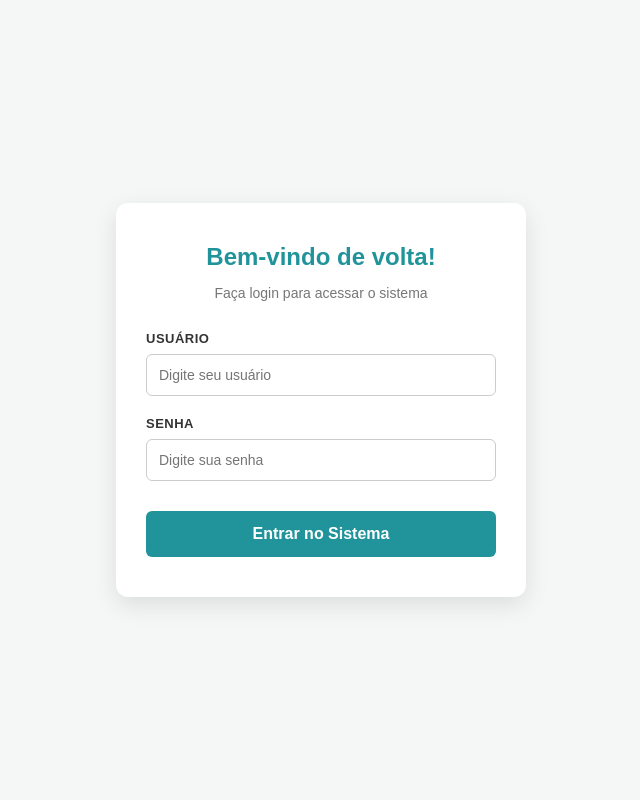
After one commit to Victor-gon-code/projeto_02, a Flask app: page /login in a window 1280 px wide. The commit adds this page. Shown: the whole page, without its empty margins (319-959 px from the left). Run offline with Flask 3, Linux system fonts and the light colour scheme.

Commit message:
sistema finalizado(somente sem o bot)

```diff
--- a/app.py
+++ b/app.py
@@ -1,15 +1,18 @@
-from flask import Flask, render_template, request, redirect, url_for
+from flask import Flask, render_template, request, redirect, url_for, session
 import csv
 from pathlib import Path
 import sqlite3
 
 app = Flask(__name__)
+app.secret_key = 'super_senha_do_dev'
 
 root_dir = Path(__file__).parent
 db_file = root_dir / 'db' / 'db.sqlite3'
 
 @app.route('/', methods = ['GET', 'POST'])
 def index():
+    if 'logado' not in session:
+        return redirect(url_for('logar'))
     if request.method == 'POST':
         nome_aluno = request.form.get('nome_post')
         cpf_aluno = request.form.get('cpf_post')
@@ -54,6 +57,8 @@ def index():
 
 @app.route('/clientes')
 def clientes():
+    if 'logado' not in session:
+        return redirect(url_for('logar'))
     connection = sqlite3.connect(db_file)
     cursor = connection.cursor()
     cursor.execute(
@@ -67,6 +72,8 @@ def clientes():
 
 @app.route ('/editar/<int:id>', methods = ['GET', 'POST'])
 def editar_cliente(id):
+    if 'logado' not in session:
+        return redirect(url_for('logar'))
     if request.method == 'POST':
         nome_aluno = request.form.get('nome_post')
         cpf_aluno = request.form.get('cpf_post')
@@ -97,9 +104,51 @@ def editar_cliente(id):
         else:
             return redirect(url_for('clientes'))
 
-    # return f'essa é a pagina de ediçao do cliente de numero {id}'
+@app.route('/excluir/<int:id>')
+def excluir_cliente(id):
+    if 'logado' not in session:
+        return redirect(url_for('logar'))
+    connection = sqlite3.connect(db_file)
+    cursor = connection.cursor()
+    cursor.execute(
+        'DELETE FROM customers WHERE id = ?',(id,)
+    )
+    connection.commit()
+    cursor.close()
+    connection.close()
+    return redirect(url_for('clientes'))
+
+@app.route('/login', methods = ['GET', 'POST'])
+def logar():
+    if request.method == 'POST':
+        usuario = request.form.get('login_post')
+        senha = request.form.get('senha_post')
+        connection = sqlite3.connect(db_file)
+        cursor = connection.cursor()
+        cursor.execute(
+            'SELECT * FROM logins WHERE usuário = ? and senha = ?',
+            (usuario, senha )
+        )
+        login = cursor.fetchone()
+        cursor.close()
+        connection.close()
+        if login:
+            session['logado'] = True
+            return redirect(url_for('clientes'))
+        else:
+            return render_template('login.html', erro = 'Usuário ou senha inválido(s)')
+
+    else:
+        return render_template('login.html')
+
+@app.route('/logout')
+def sair():
+    session.clear()
+    return redirect(url_for('logar'))
+
+
 
 
 
 if __name__ == '__main__':
-    app.run(debug=True)
+    app.run()
--- /dev/null
+++ b/static/login.css
@@ -0,0 +1,92 @@
+.body-login {
+    display: flex;
+    justify-content: center;
+    align-items: center;
+    height: 100vh;
+    background-color: #f4f7f6;
+    margin: 0;
+    font-family: Arial, sans-serif;
+}
+
+.login-card {
+    background-color: #ffffff;
+    width: 100%;
+    max-width: 350px;
+    padding: 40px 30px;
+    border-radius: 12px;
+    box-shadow: 0 8px 25px rgba(0, 0, 0, 0.1);
+    text-align: center;
+}
+
+.login-card h2 {
+    color: #21939b;
+    margin-bottom: 5px;
+    font-size: 24px;
+    margin-top: 0;
+}
+
+.login-card p {
+    color: #777;
+    margin-bottom: 30px;
+    font-size: 14px;
+}
+
+.grupo-input {
+    text-align: left;
+    margin-bottom: 20px;
+}
+
+.grupo-input label {
+    display: block;
+    margin-bottom: 8px;
+    color: #333;
+    font-weight: bold;
+    font-size: 13px;
+    text-transform: uppercase;
+    letter-spacing: 0.5px;
+}
+
+.grupo-input input {
+    width: 100%;
+    padding: 12px;
+    border: 1px solid #ccc;
+    border-radius: 6px;
+    box-sizing: border-box;
+    font-size: 14px;
+    transition: border-color 0.3s;
+}
+
+.grupo-input input:focus {
+    border-color: #21939b;
+    outline: none;
+}
+
+.botao-login {
+    width: 100%;
+    padding: 14px;
+    background-color: #21939b;
+    color: white;
+    border: none;
+    border-radius: 6px;
+    font-size: 16px;
+    font-weight: bold;
+    cursor: pointer;
+    transition: background-color 0.3s, transform 0.2s;
+    margin-top: 10px;
+}
+
+.botao-login:hover {
+    background-color: rgb(107, 184, 187);
+    transform: translateY(-2px);
+}
+
+.mensagem-erro {
+    margin-top: 20px;
+    color: #d9534f;
+    background-color: #f2dede;
+    border: 1px solid #ebccd1;
+    padding: 10px;
+    border-radius: 6px;
+    font-size: 13px;
+    font-weight: bold;
+}
--- /dev/null
+++ b/templates/login.html
@@ -0,0 +1,38 @@
+<!DOCTYPE html>
+<html lang="pt-br">
+<head>
+    <meta charset="UTF-8">
+    <meta name="viewport" content="width=device-width, initial-scale=1.0">
+    <title>Login - Sistema de Alunos</title>
+    <link rel="stylesheet" href="{{ url_for('static', filename='login.css') }}">
+</head>
+<body class="body-login">
+
+    <div class="login-card">
+        <h2>Bem-vindo de volta!</h2>
+        <p>Faça login para acessar o sistema</p>
+
+        <form action="/login" method="POST">
+            <div class="grupo-input">
+                <label for="login">Usuário</label>
+                <input type="text" id="login" name="login_post" placeholder="Digite seu usuário" required>
+            </div>
+
+            <div class="grupo-input">
+                <label for="senha">Senha</label>
+                <input type="password" id="senha" name="senha_post" placeholder="Digite sua senha" required>
+            </div>
+
+            <button type="submit" class="botao-login">Entrar no Sistema</button>
+        </form>
+
+        <!-- Mostra o erro bonitinho se a senha estiver errada -->
+        {% if erro %}
+            <div class="mensagem-erro">
+                {{ erro }}
+            </div>
+        {% endif %}
+    </div>
+
+</body>
+</html>
```
Also changed, not shown: db_create.py (+14 -4 lines), static/clientes.css (+41 -0 lines), templates/clientes.html (+6 -2 lines), tempCodeRunnerFile.py (added).
